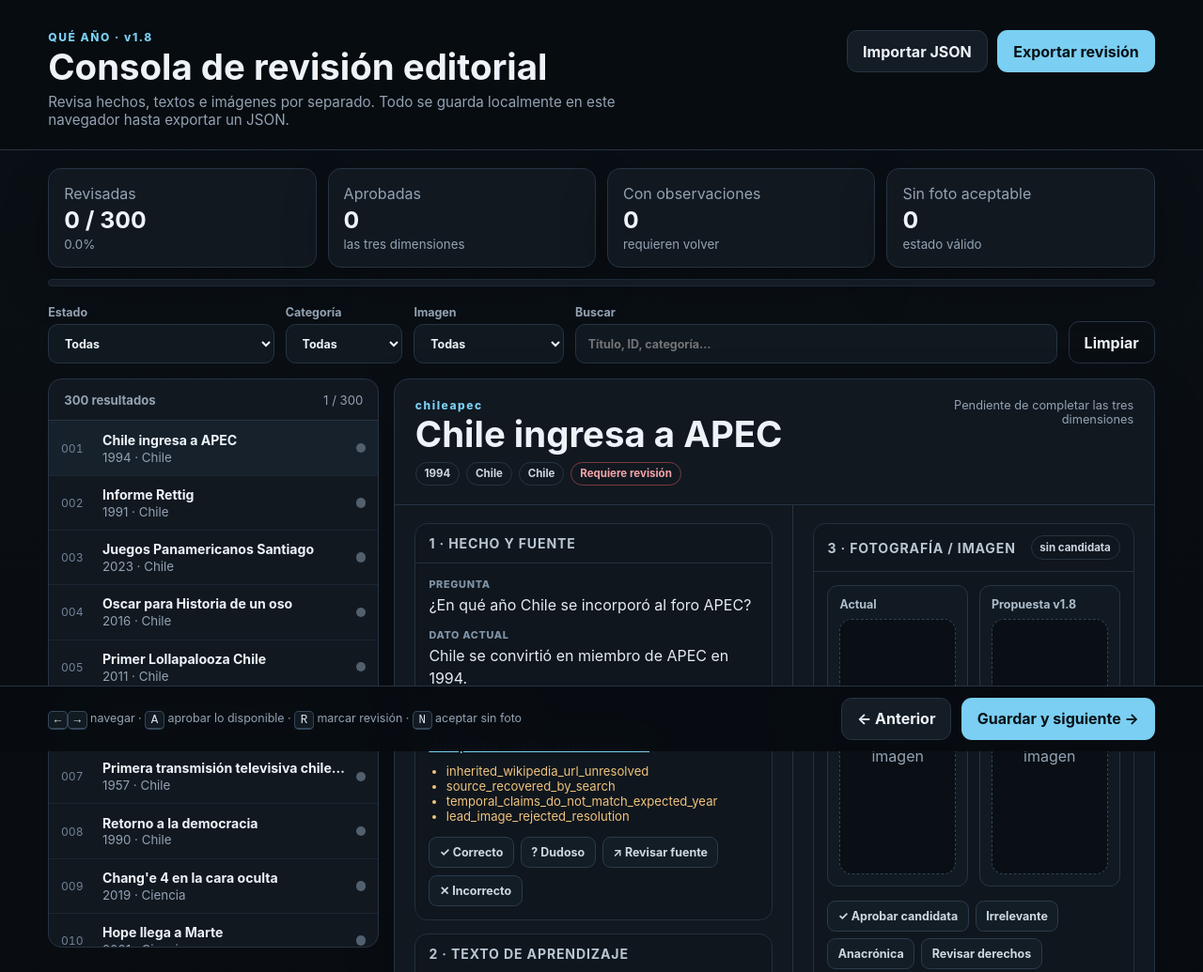
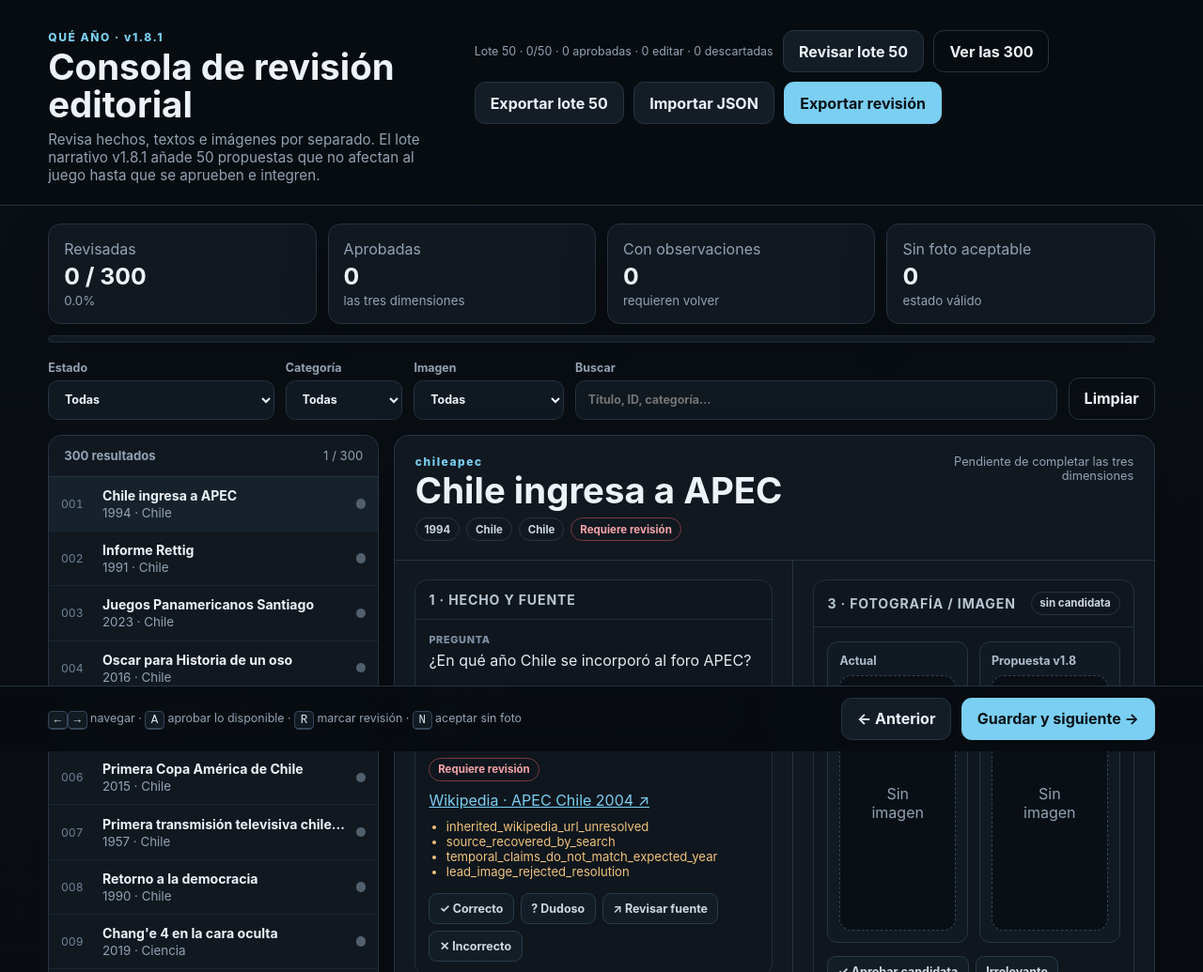
Before and after one commit to JMoralesP15/HTML-Juego, a website: page review/index.html in a window 1280 px wide. Shown: the top 1035 px of the page at 94% size. Drawn offline with Linux system fonts and the light colour scheme.

Commit message:
feat: load v1.8.1 narrative proposal review layer

```diff
--- a/review/index.html
+++ b/review/index.html
@@ -5,16 +5,17 @@
   <meta name="viewport" content="width=device-width,initial-scale=1,viewport-fit=cover">
   <meta name="robots" content="noindex,nofollow">
   <meta name="theme-color" content="#0b1016">
-  <title>QUÉ AÑO · Revisión editorial v1.8</title>
+  <title>QUÉ AÑO · Revisión editorial v1.8.1</title>
   <link rel="stylesheet" href="review.css">
+  <link rel="stylesheet" href="editorial-assist-v181.css">
 </head>
 <body>
   <a class="skip-link" href="#reviewMain">Saltar a la revisión</a>
   <header class="review-topbar">
     <div>
-      <span class="kicker">QUÉ AÑO · v1.8</span>
+      <span class="kicker">QUÉ AÑO · v1.8.1</span>
       <h1>Consola de revisión editorial</h1>
-      <p class="lede">Revisa hechos, textos e imágenes por separado. Todo se guarda localmente en este navegador hasta exportar un JSON.</p>
+      <p class="lede">Revisa hechos, textos e imágenes por separado. El lote narrativo v1.8.1 añade 50 propuestas que no afectan al juego hasta que se aprueben e integren.</p>
     </div>
     <div class="top-actions">
       <button id="importButton" class="button secondary">Importar JSON</button>
@@ -92,6 +93,8 @@
   <script src="../js/editorial.js"></script>
   <script src="../js/editorial-verification-v18.js"></script>
   <script src="../js/editorial-v18-manual.js"></script>
+  <script src="../js/editorial-proposals-v181-batch1.js"></script>
   <script src="review.js"></script>
+  <script src="editorial-assist-v181.js"></script>
 </body>
 </html>
```
